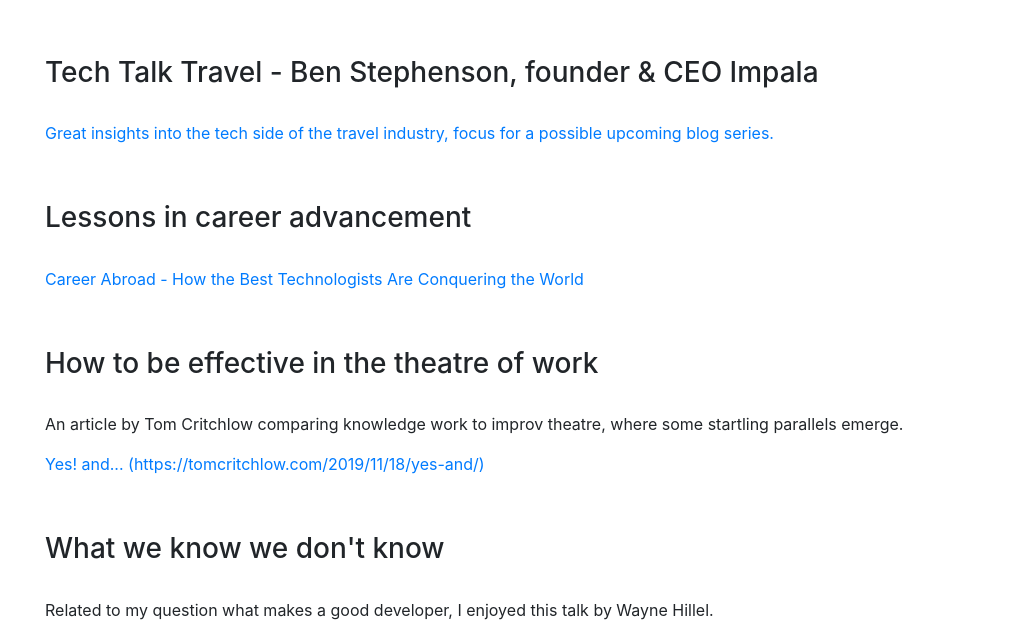
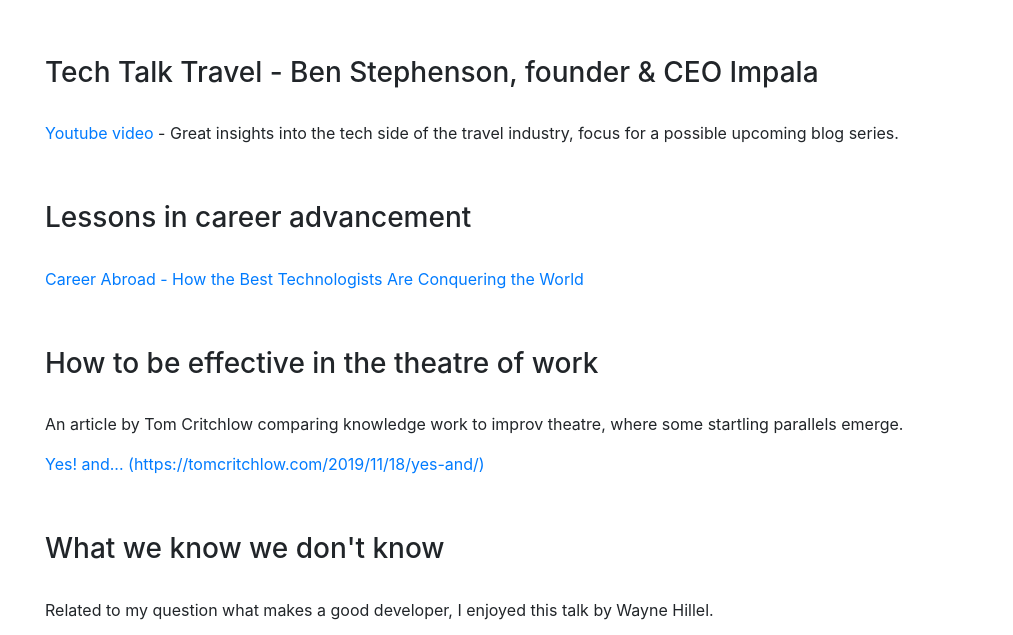
Before and after one commit to grahammcallister/grahammcallisternet, a website: page views/thingsimthinkingabout.html in a window 1280 px wide. Shown: the part 146-781 px from the top of the page, without its empty margins (40-1053 px from the left). Drawn offline with nearby package versions, Linux system fonts and the light colour scheme; grey boxes are pictures that could not be loaded.

Commit message:
Improved link description

```diff
--- a/views/thingsimthinkingabout.html
+++ b/views/thingsimthinkingabout.html
@@ -34,7 +34,7 @@
 
                 <h3>Tech Talk Travel - Ben Stephenson, founder & CEO Impala</h3>
                 <p>&nbsp;<br>
-                    <a href="https://www.youtube.com/watch?v=nxBZuoxCbKM&t=274s">Great insights into the tech side of the travel industry, focus for a possible upcoming blog series.</a>
+                    <a href="https://www.youtube.com/watch?v=nxBZuoxCbKM&t=274s">Youtube video</a> - Great insights into the tech side of the travel industry, focus for a possible upcoming blog series.
                 </p>
 
                 <p>&nbsp;</p>
```
